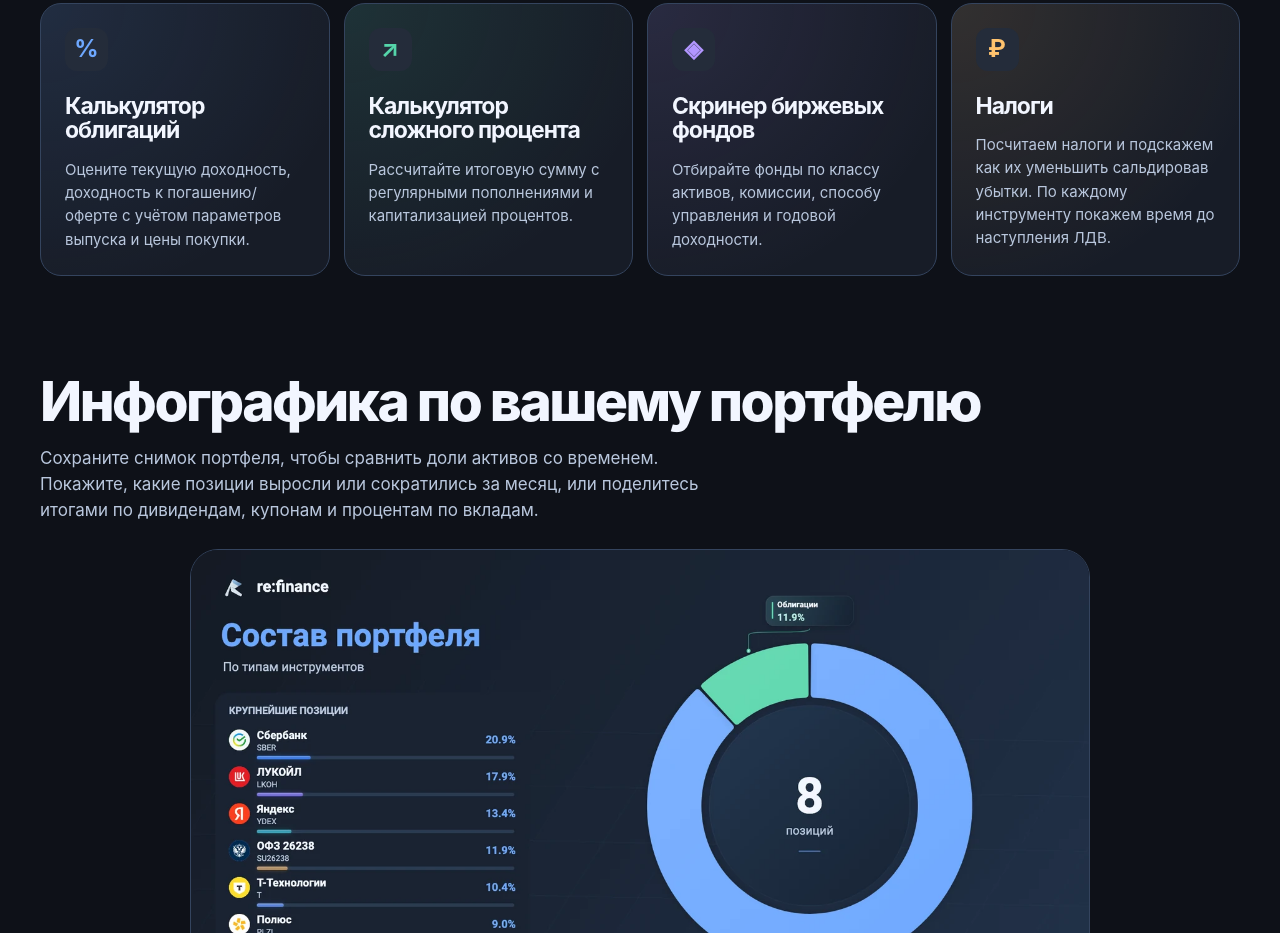
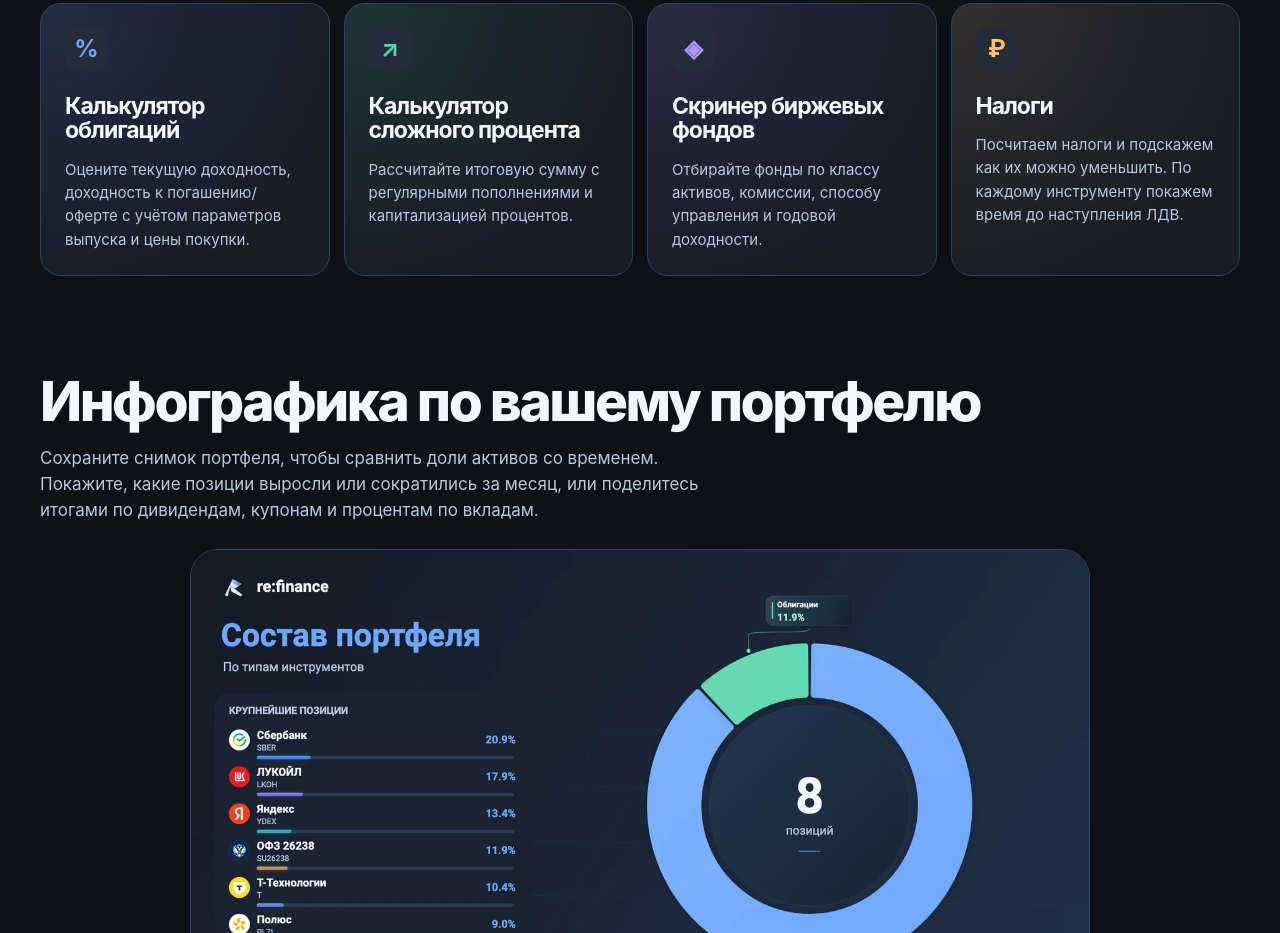
Before and after one commit to Barboskin/refinance, a plain HTML site: page index.html in a window 1280 px wide. Shown: the part 1631-2564 px from the top of the page. Drawn offline with Linux system fonts and the light colour scheme.

Commit message:
Update index.html

```diff
--- a/index.html
+++ b/index.html
@@ -236,7 +236,7 @@
         <article class="tool tool-gold" data-reveal>
           <span class="tool-icon" aria-hidden="true">₽</span>
           <h3>Налоги</h3>
-          <p>Посчитаем налоги и подскажем как их уменьшить сальдировав убытки. По каждому инструменту покажем время до наступления ЛДВ.</p>
+          <p>Посчитаем налоги и подскажем как их можно уменьшить. По каждому инструменту покажем время до наступления ЛДВ.</p>
         </article>
       </div>
     </section>
```
